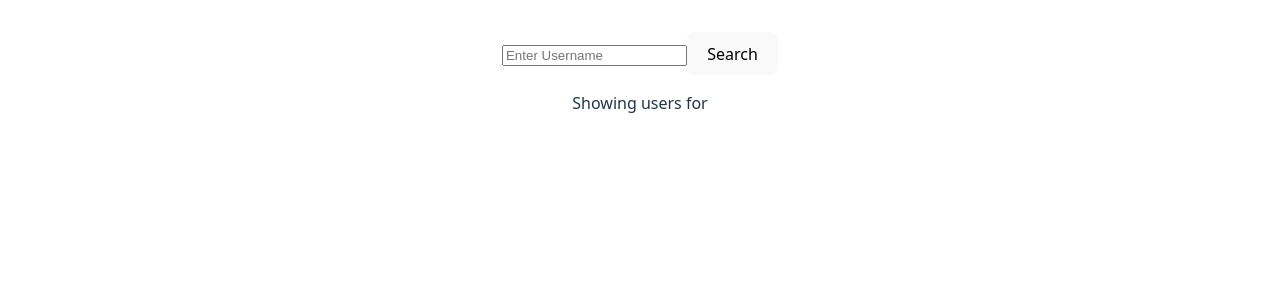
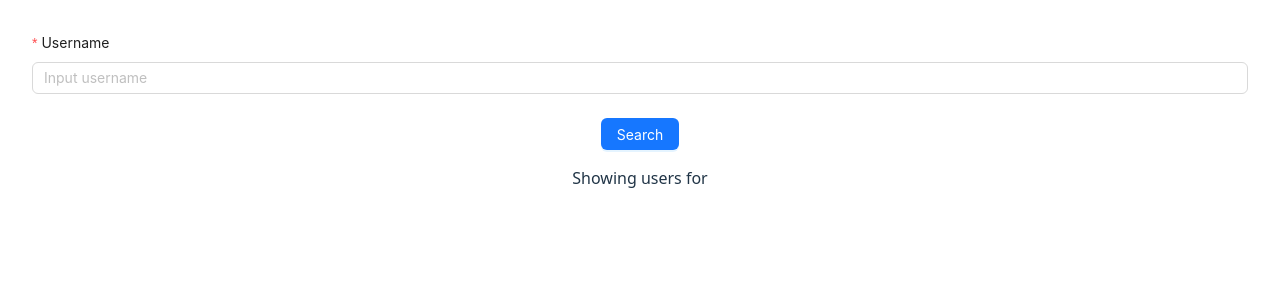
Before and after one commit to arnazmursidp/atask-test, a React (Vite) app: page / in a window 1280 px wide. Shown: the top 300 px of the page. Built offline with nearby package versions, Linux system fonts and the light colour scheme.

Commit message:
feat(search-section): add antd and WIP form value

```diff
--- a/package.json
+++ b/package.json
@@ -10,6 +10,7 @@
     "preview": "vite preview"
   },
   "dependencies": {
+    "antd": "^5.26.0",
     "axios": "^1.9.0",
     "react": "^19.1.0",
     "react-dom": "^19.1.0",
--- a/src/components/SearchSection.tsx
+++ b/src/components/SearchSection.tsx
@@ -1,19 +1,34 @@
+import { Button, Form, Input, type FormProps } from "antd";
 import { useFetchUsername } from "../hooks/useFetchUsername"
 
+type FieldType = {
+  username?: string;
+};
+
 const SearchSection = () => {
-  const { setUsername, username, setIsSearchEnabled } = useFetchUsername();
+  const [form] = Form.useForm();
+  const { setIsSearchEnabled } = useFetchUsername();
+
+  const onFinish: FormProps<FieldType>['onFinish'] = (values) => {
+    setIsSearchEnabled(true);
+  };
 
   return (
-    <form onSubmit={(e) => {
-      e.preventDefault();
-      setIsSearchEnabled(true);
-    }}>
-      <input placeholder="Enter Username" value={username} onChange={(event) => {
-        setIsSearchEnabled(false);
-        setUsername(event.target.value)
-      }} />
-      <button type="submit">Search</button>
-    </form>
+    <Form
+      form={form}
+      layout="vertical"
+      onFinish={onFinish}
+      autoComplete="off"
+    >
+      <Form.Item<FieldType>
+        label="Username"
+        name="username"
+        rules={[{ required: true, message: 'Please input the username!' }]}
+      >
+        <Input placeholder="Input username" />
+      </Form.Item>
+      <Button type="primary" htmlType="submit">Search</Button>
+    </Form>
   )
 }
 
```
Also changed, not shown: 1 other file (tests, documents, lock files or other folders).
